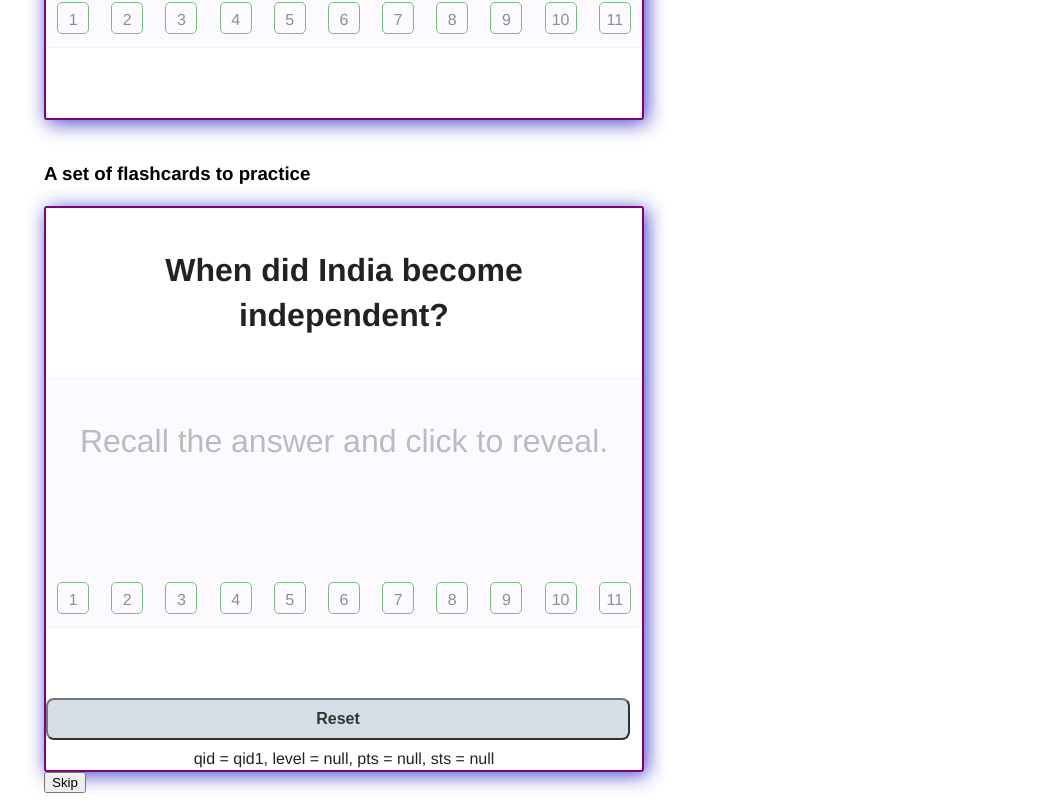
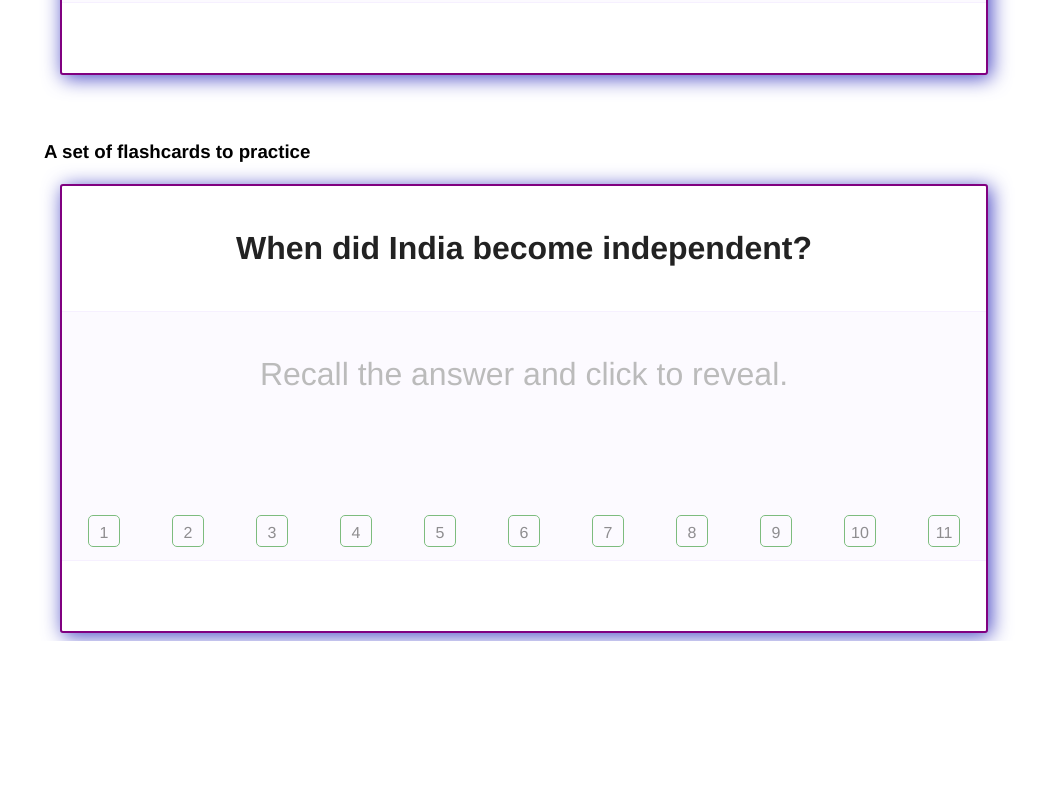
Before and after one commit to learn-awesome/flashcard, a Vue app: page / in a window 1280 px wide. Shown: the part 557-1358 px from the top of the page, without its empty margins (116-1153 px from the left). After the commit the page ends 1198 px from the top, so only its background shows below. Built offline with nearby package versions, Linux system fonts and the light colour scheme.

Commit message:
Use block display

```diff
--- a/App.vue
+++ b/App.vue
@@ -26,20 +26,20 @@
     <br>
     <br>
     <h3>A set of flashcards to practice</h3>
-    <PracticeSet debug="on" showskip="on">
-      <FlashCard qid="qid1" debug="on">
+    <PracticeSet debug="off" showskip="off">
+      <FlashCard qid="qid1" debug="off">
         <template v-slot:question>When did India become independent?</template>
         <template v-slot:answer>1947</template>
       </FlashCard>
-      <FlashCard qid="qid2" debug="on">
+      <FlashCard qid="qid2" debug="off">
         <template v-slot:question>How many countries in UN security council?</template>
         <template v-slot:answer>5</template>
       </FlashCard>
-      <FlashCard qid="qid3" debug="on">
+      <FlashCard qid="qid3" debug="off">
         <template v-slot:question>In CSS, flex is the value of which property?</template>
         <template v-slot:answer>display</template>
       </FlashCard>
-      <FlashCard qid="qid4" debug="on">
+      <FlashCard qid="qid4" debug="off">
         <template v-slot:question>COVID-19 is caused by which family of viruses?</template>
         <template v-slot:answer>Coronavirus</template>
       </FlashCard>
--- a/components/FlashCard.vue
+++ b/components/FlashCard.vue
@@ -215,9 +215,9 @@ export default {
 }
 
 .flashcard {
-  display: inline-block;
-  max-width: 600px;
+  display: block;
   min-width: 450px;
+  margin: 0 1.0em;
   border-radius: 3px;
   color: #222;
   background-color: white;
--- a/components/PracticeSet.vue
+++ b/components/PracticeSet.vue
@@ -89,7 +89,7 @@ export default {
         if(index > 0)
           card.$el.style.display = 'none';
         else
-          card.$el.style.display = 'inline-block';
+          card.$el.style.display = 'block';
       });
     }
   },
@@ -109,7 +109,9 @@ export default {
 }
 
 .practiceset {
-  display: inline-block;
+  display: block;
+  margin: 0 auto;
+  text-align: center;
 }
 
 .practiceset .flash-card {
```
Also changed, not shown: demo.html (+4 -4 lines).
